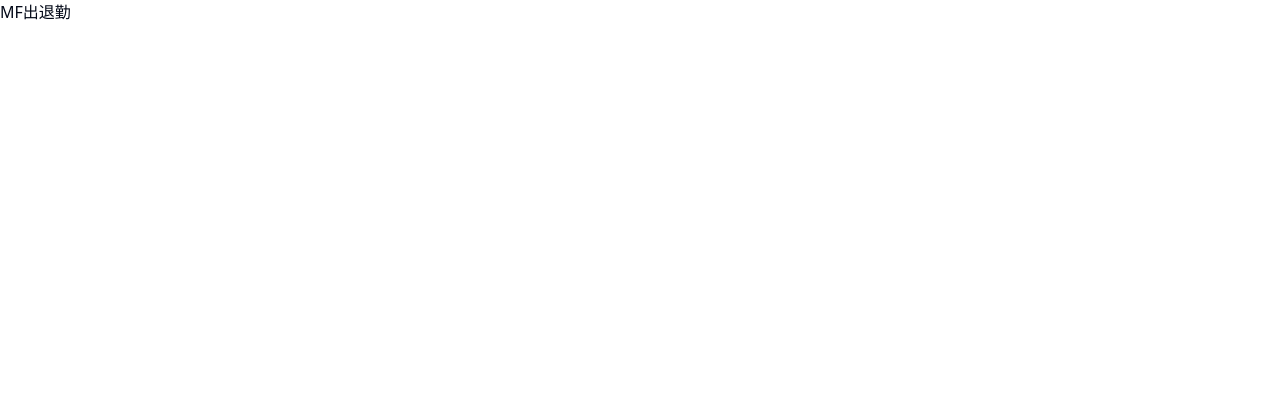
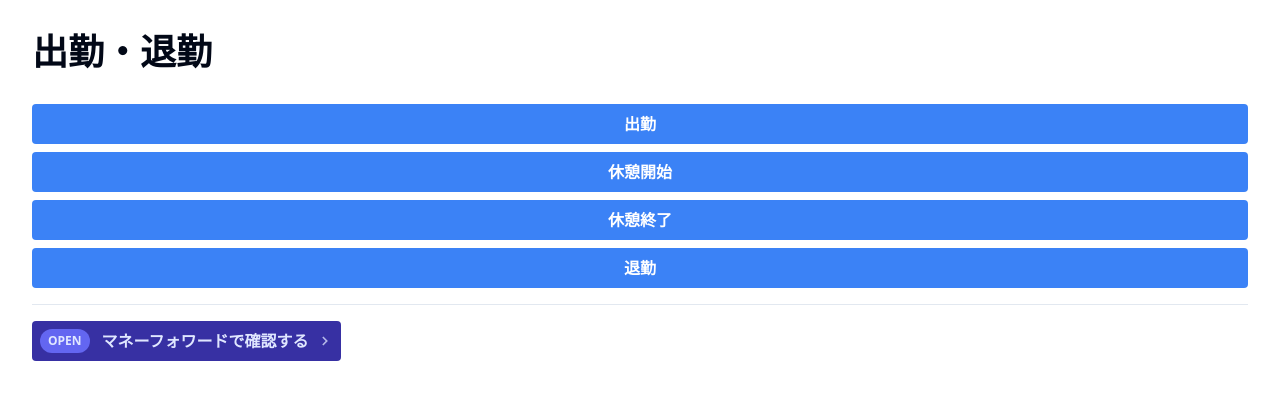
Before and after one commit to rikiTada/attendance-in-work, a Preact app: page / in a window 1280 px wide. Shown: the top 400 px of the page. Built offline with nearby package versions, Linux system fonts and the light colour scheme.

Commit message:
Fix: version1.0.0

```diff
--- a/index.html
+++ b/index.html
@@ -2,8 +2,6 @@
 <html lang="en">
   <head>
     <meta charset="UTF-8" />
-    <link rel="icon" type="image/svg+xml" href="/vite.svg" />
-    <meta name="viewport" content="width=device-width, initial-scale=1.0" />
     <title>MF出退勤</title>
   </head>
   <body>
--- a/src/app.tsx
+++ b/src/app.tsx
@@ -1,17 +1,41 @@
-// import { useState } from "preact/hooks";
+import { Button, LinkButton, Title } from "./components";
 
-export function App() {
+export const App = () => {
+  const url = "https://attendance.moneyforward.com/my_page";
+
+  const createTab = (hash: string) => {
+    const createdURL = `${url}${hash}`;
+    chrome.tabs.create({ url: createdURL });
+  };
+
+  const buttons = [
+    { title: "出勤", location: "clock_in" },
+    { title: "休憩開始", location: "break" },
+    { title: "休憩終了", location: "returned" },
+    { title: "退勤", location: "clock_out" },
+  ];
+
   return (
-    <>
-      <div class="min-w-24 min-h-24">
-        <a
-          href="https://attendance.moneyforward.com/my_page"
-          target="_blank"
-          rel="noopener noreferrer"
-        >
-          MF出退勤
-        </a>
+    <div class="m-8">
+      <Title title="出勤・退勤" />
+
+      {buttons.map((button) => (
+        <div class="my-2">
+          <Button
+            title={button.title}
+            onClick={() => createTab(`#${button.location}`)}
+          />
+        </div>
+      ))}
+
+      <hr class="my-4" />
+
+      <div class="my-2">
+        <LinkButton
+          title="マネーフォワードで確認する"
+          onClick={() => chrome.tabs.create({ url })}
+        />
       </div>
-    </>
+    </div>
   );
-}
+};
```
Also changed, not shown: public/manifest.json.
